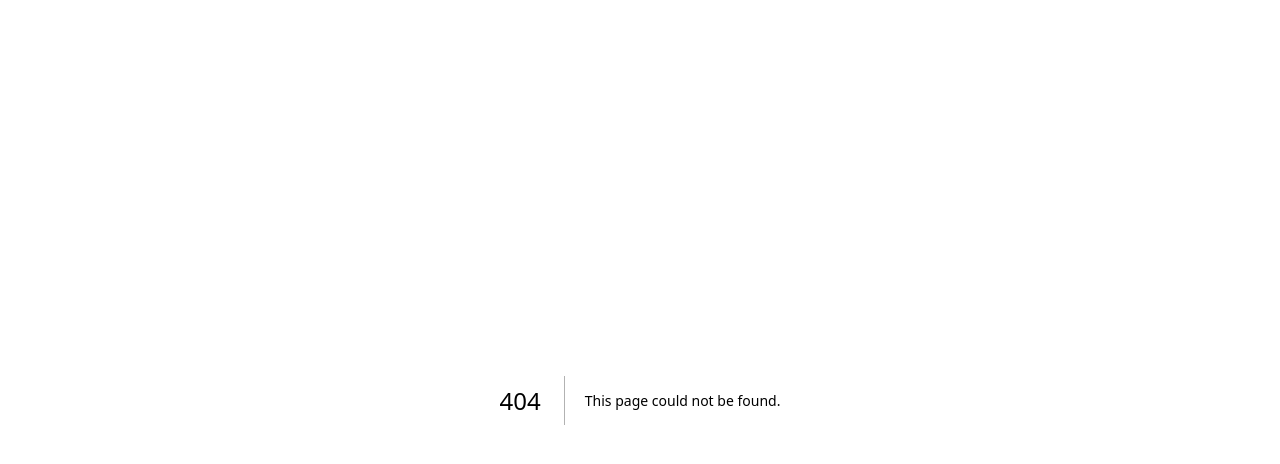
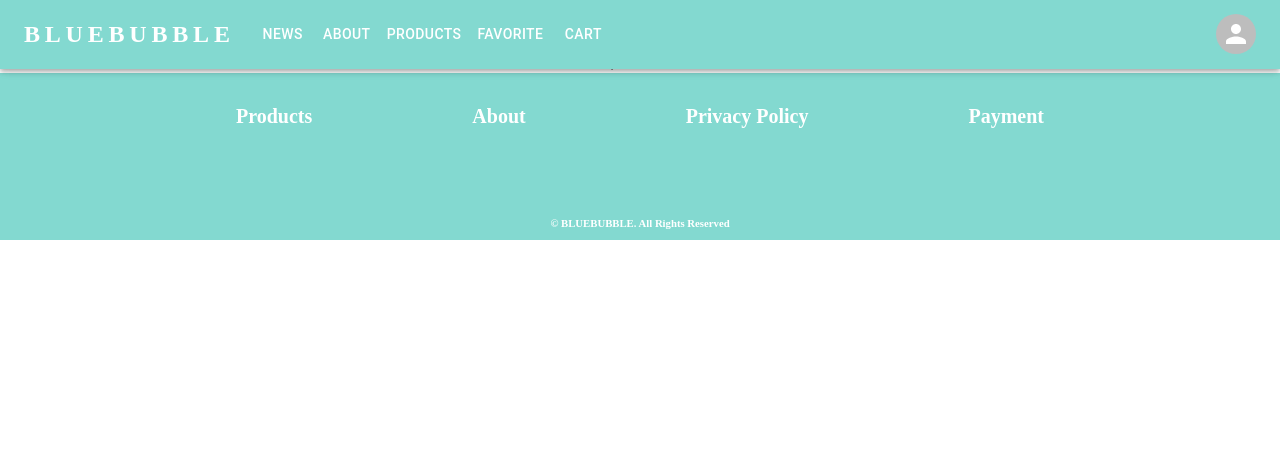
Before and after one commit to Gray3325/bluebubble, a Next.js app: page /cart in a window 1280 px wide. Before the commit this address had no page. Shown: the top 464 px of the page. Built offline with nearby package versions, Linux system fonts and the light colour scheme.

Commit message:
購物車施工中

```diff
--- /dev/null
+++ b/src/app/cart/page.module.css
@@ -0,0 +1,17 @@
+.page {
+  --gray-rgb: 0, 0, 0;
+  --gray-alpha-200: rgba(var(--gray-rgb), 0.08);
+  --gray-alpha-100: rgba(var(--gray-rgb), 0.05);
+
+  --button-primary-hover: #383838;
+  --button-secondary-hover: #f2f2f2;
+  justify-items: center;
+  min-height: 100svh;
+  gap: 64px;
+  font-family: "Julee";
+
+}
+/* -----------------手機版樣式------------------- */
+@media (max-width: 450px) {
+
+}
--- /dev/null
+++ b/src/app/cart/page.tsx
@@ -0,0 +1,22 @@
+"use client"; //新增這行才能使用套件
+import NavBar from "../../components/navbar";
+import styles from "./page.module.css";
+import Footer from "../../components/footer";
+
+export default function aboutUs() {
+  return (
+    <div className={styles.page}>
+      <NavBar />
+      <div>
+        <div>
+          <h1>Cart</h1>
+          <h4>4 Item</h4>
+          <h4>$33.90</h4>
+        </div>
+        <div></div>
+      </div>
+
+      <Footer />
+    </div>
+  );
+}
--- a/src/app/products/page.tsx
+++ b/src/app/products/page.tsx
@@ -5,7 +5,6 @@ import styles from "./page.module.css";
 import Select from "./select-material";
 import TextField from "./textField-material";
 import SingleCard from "./card-material";
-// import Rabbit from "../image/moonRabbit.jpg";
 
 export default function Products() {
   return (
--- a/src/components/navbar.tsx
+++ b/src/components/navbar.tsx
@@ -1,7 +1,6 @@
 // "use client"; //新增這行才能使用套件
 import * as React from "react";
 import { useRouter } from "next/navigation";
-// import styles from "./NavBar.module.css";
 import AppBar from "@mui/material/AppBar";
 import Box from "@mui/material/Box";
 import Toolbar from "@mui/material/Toolbar";
@@ -28,7 +27,6 @@ const settings = ["Profile", "Account", "Dashboard", "Logout"];
 
 export default function NavBar() {
   const router = useRouter();
-  // const { width } = useWindowSize(); // 只需要取得寬度來決定樣式
   const [state, setState] = React.useState({
     left: false,
   });
```
Also changed, not shown: src/app/products/page.module.css (+8 -0 lines), src/app/products/select-material.jsx (+17 -4 lines).
